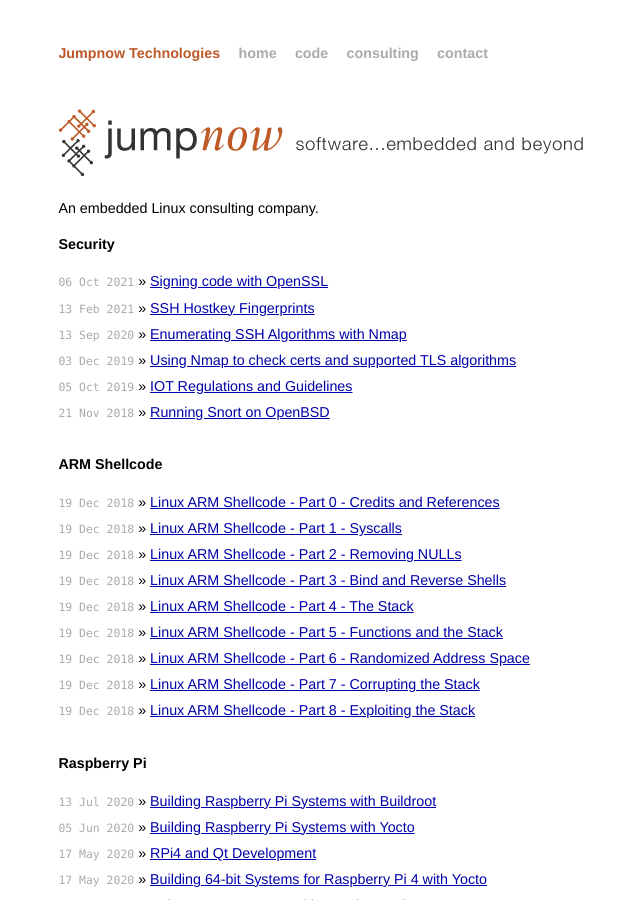
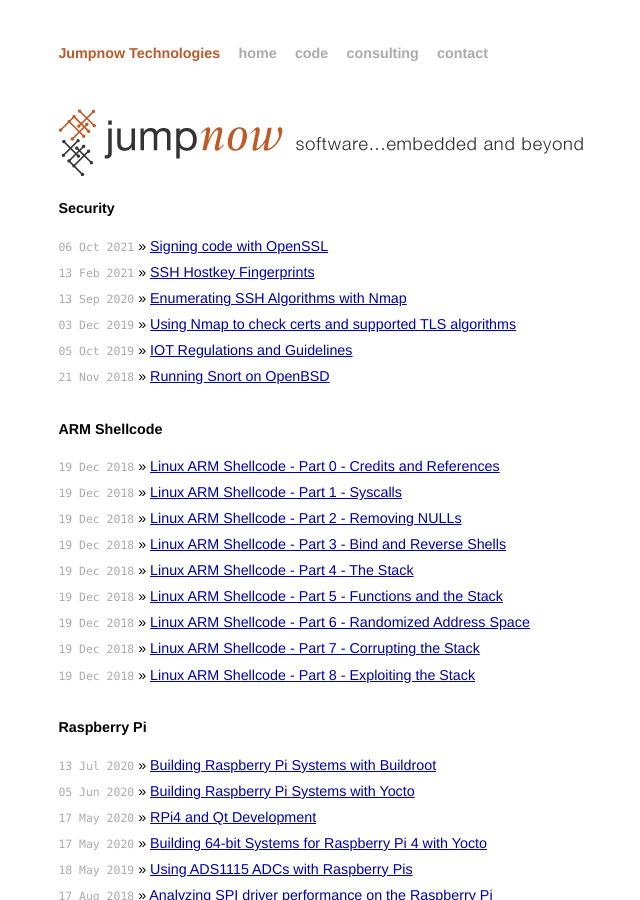
Before and after one commit to jumpnow/jumpnowtek-site, a Jekyll site: the page built from index.html, in a window 1280 px wide and 900 px high. Shown: the whole window, without its empty margins (267-907 px from the left). Built offline with Jekyll 4.4.1, drawn with Linux system fonts in a browser that asks for light colours.

Commit message:
Update main page

```diff
--- a/index.html
+++ b/index.html
@@ -5,10 +5,6 @@
 
 <div id="home">
   <p><img src="/assets/jumpnow-header.png" alt="jumpnow-logo"></p>
-
-  <p>
-    An embedded Linux consulting company.
-  </p>
 
   <h1>Security</h1>
   <ul class="posts">
```
